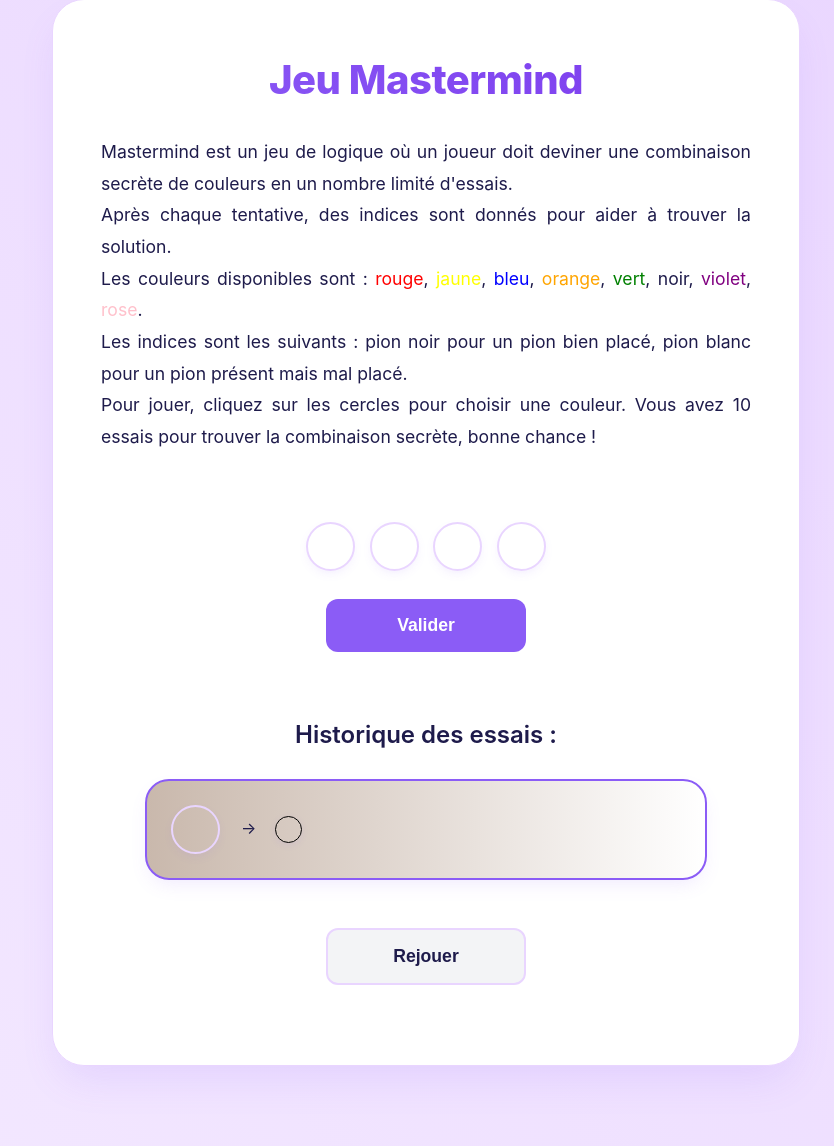
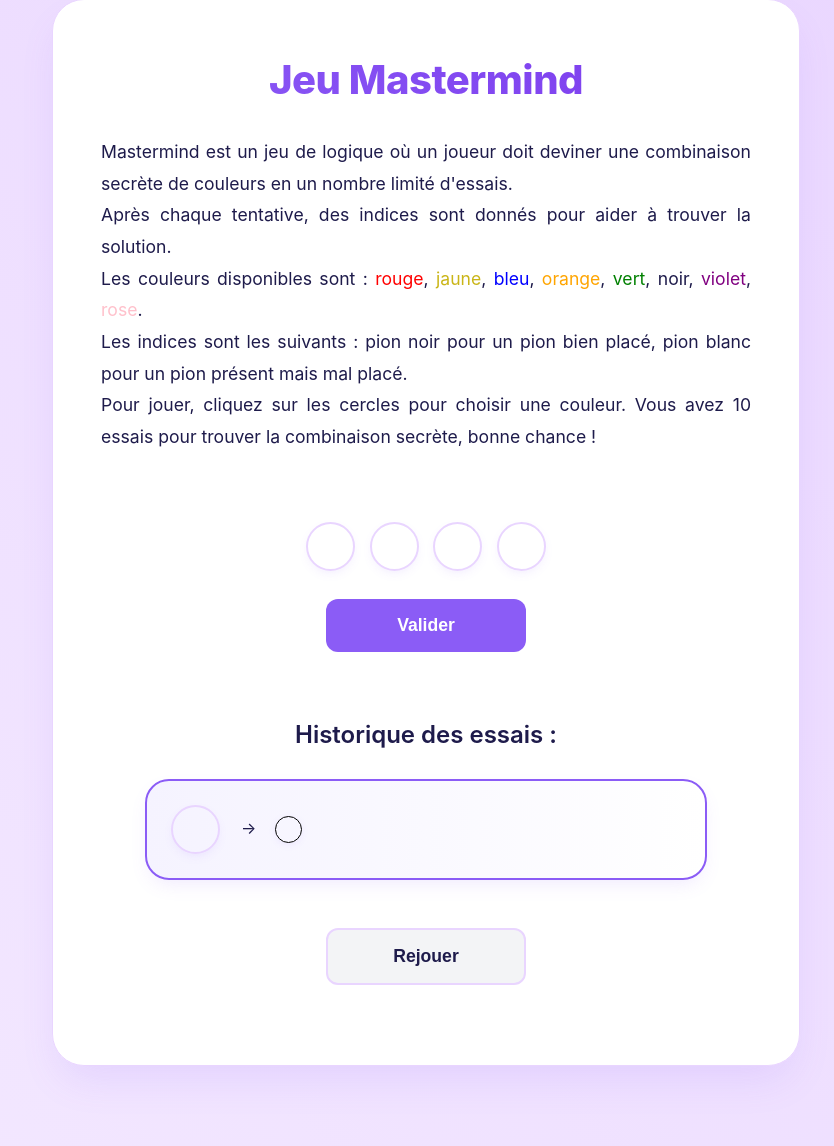
Before and after one commit to elisia-kba/masterMind, a Flask app: template templates/index.html in a window 1280 px wide. Shown: the part 81-1227 px from the top of the page, without its empty margins (214-1048 px from the left). Run offline with Flask 3, Linux system fonts and the light colour scheme; the template is opened without the code that fills it: most values are stand-ins (such as "Sample title", 1, 10 or a date in 2020).

Commit message:
update style 2

```diff
--- a/static/styles.css
+++ b/static/styles.css
@@ -2,7 +2,7 @@
 :root {
     --primary-color: #8b5cf6;
     --secondary-color: #7c3aed;
-    --background-color: #c9b8ac;
+    --background-color: #f5f3ff;
     --container-bg: rgba(255, 255, 255, 0.98);
     --text-color: #1e1b4b;
     --border-color: #e9d5ff;
--- a/templates/index.html
+++ b/templates/index.html
@@ -12,7 +12,7 @@
         <p>
             Mastermind est un jeu de logique où un joueur doit deviner une combinaison secrète de couleurs en un nombre limité d'essais. <br>
             Après chaque tentative, des indices sont donnés pour aider à trouver la solution. <br>
-            Les couleurs disponibles sont : <font color="red">rouge</font>, <font color="yellow">jaune</font>, <font color="blue">bleu</font>,
+            Les couleurs disponibles sont : <font color="red">rouge</font>, <font color=" #cab517">jaune</font>, <font color="blue">bleu</font>,
             <font color="orange">orange</font>, <font color="green">vert</font>, noir,
             <font color="purple">violet</font>, <font color="pink">rose</font>.<br>
             Les indices sont les suivants : pion noir pour un pion bien placé, pion blanc pour un pion présent mais mal placé.<br>
@@ -72,7 +72,7 @@
             picker.style.display = 'block';
 
 
-            // Fermeture du sélecteur lors d'un clic ailleurs sur la page
+            // Fermeture du sélecteur lors qu'on clique ailleurs sur la page
             document.addEventListener('click', closeColorPicker);
         }
 
```
